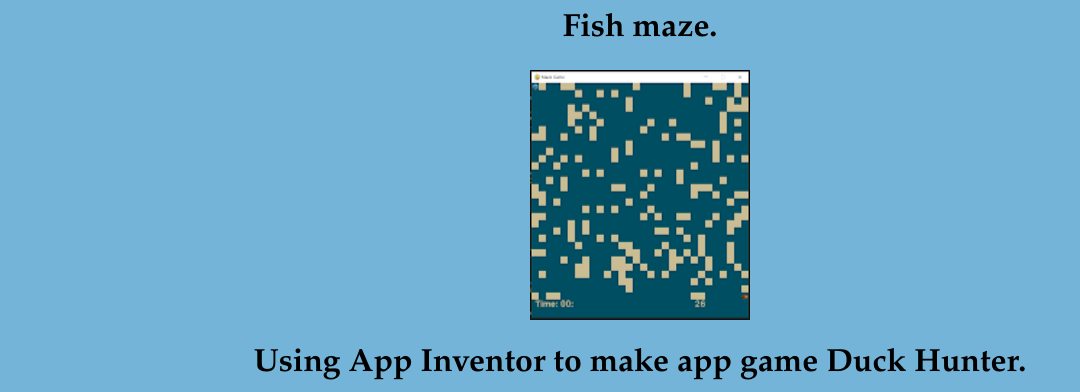
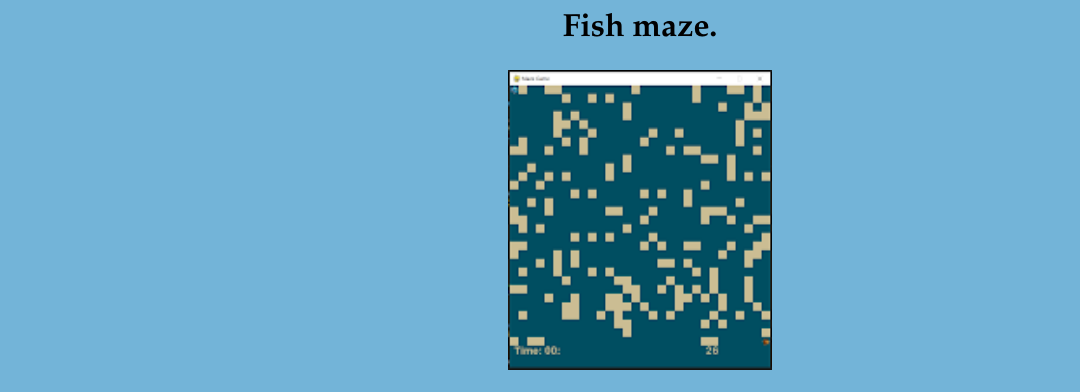
Before and after one commit to Eva03042112/Website, a plain HTML site: page portfolio.html in a window 1280 px wide. Shown: the part 136-528 px from the top of the page, without its empty margins (0-1080 px from the left). Drawn offline with Linux system fonts and the light colour scheme.

Commit message:
Update portfolio.html

```diff
--- a/portfolio.html
+++ b/portfolio.html
@@ -12,7 +12,7 @@
     <h1 style="font-family:garamond;">This is my Portfolio Page!</h1>
       <br>
     <h1 style="font-family:garamond;">   Fish maze.</h1>
-      <img src="unnamed.png" height="250">
+      <img src="unnamed.png" height="300">
       <br>
     <h1 style="font-family:garamond;">   Using App Inventor to make app game Duck Hunter.</h1>
       <a target="_blank" href="images/DuckHunter.aia">
```
